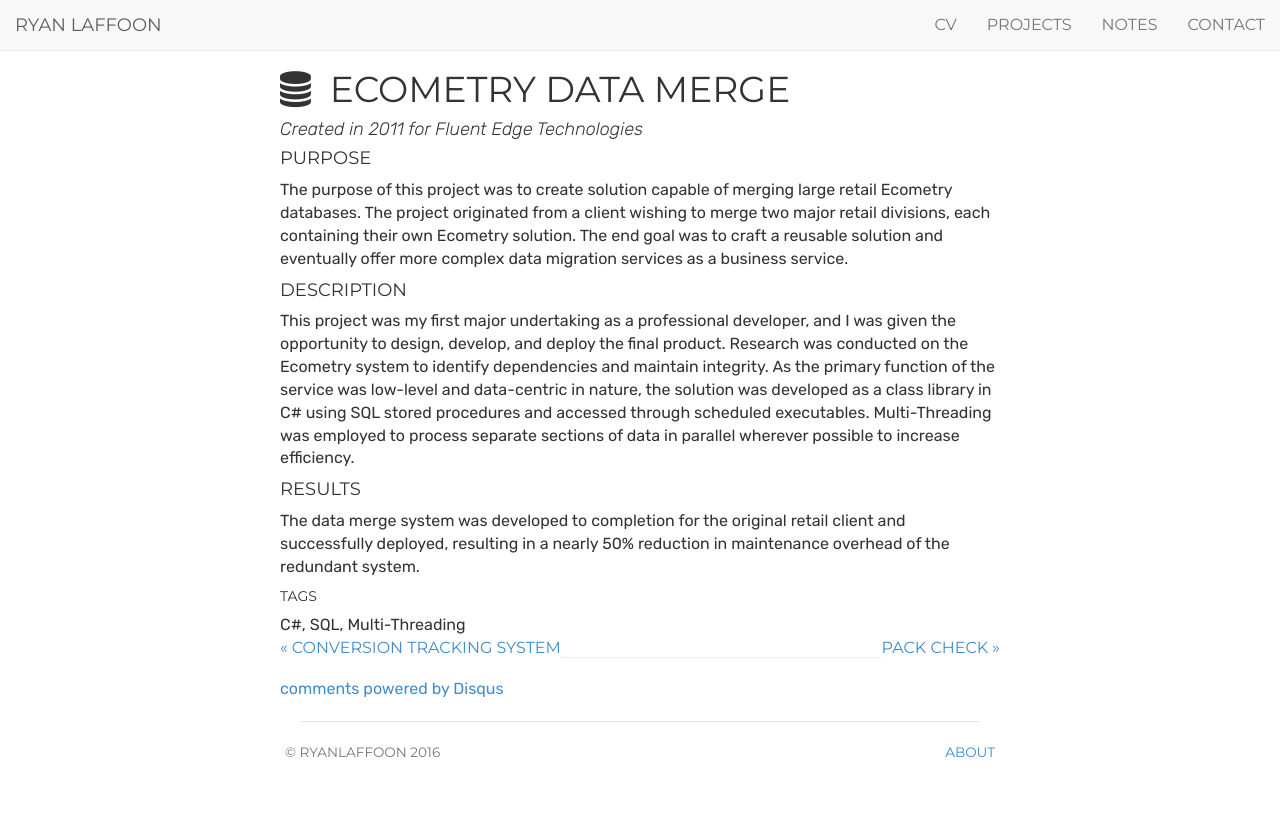
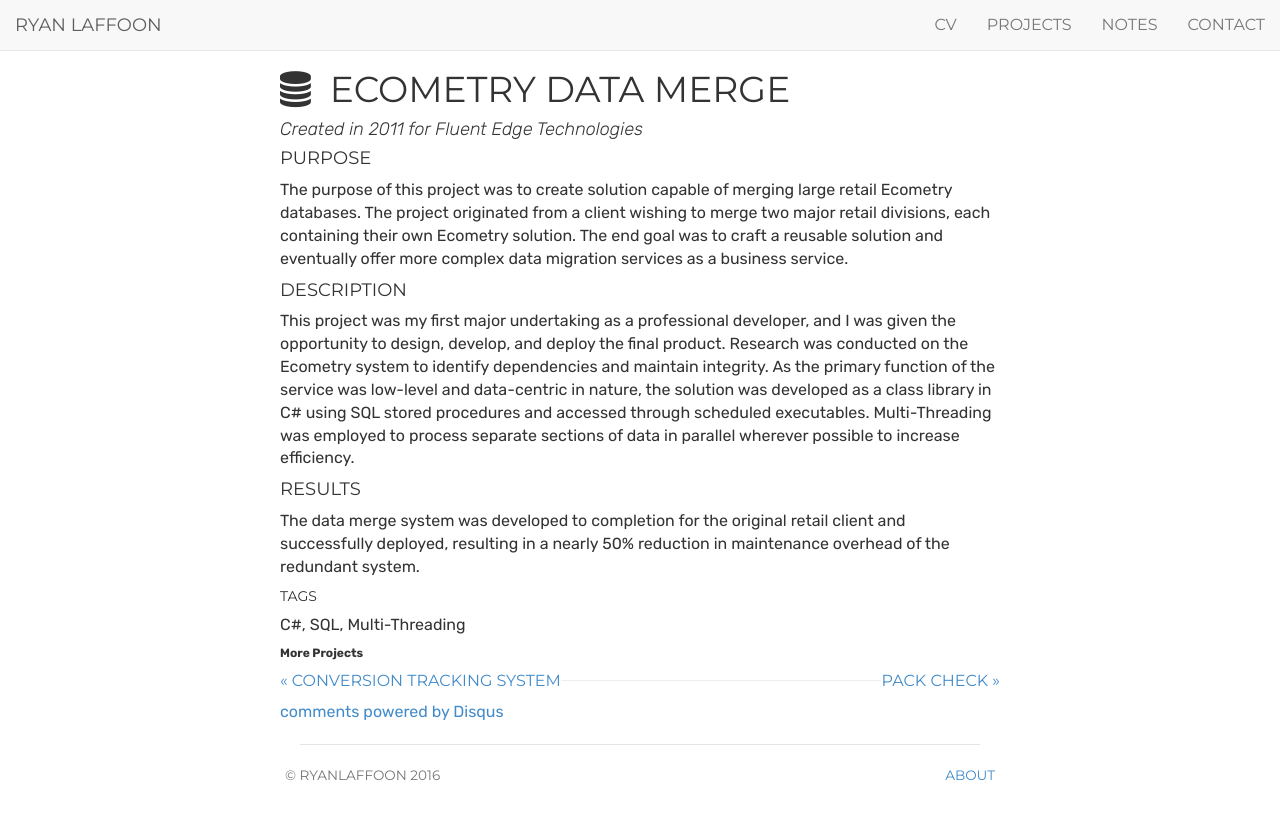
Before and after one commit to ryanlaffoon/ryanlaffoon.github.io, a Jekyll site: the page built from _projects/Ecometry-Data-Merge.md, in a window 1280 px wide. Shown: the top 819 px of the page. Built offline with Jekyll 4.4.1, drawn with Linux system fonts in a browser that asks for light colours; comment, search, counter and statistics services are not loaded.

Commit message:
Update project.html

```diff
--- a/_layouts/project.html
+++ b/_layouts/project.html
@@ -47,6 +47,7 @@
 
         <!-- Project navigation -->
         <div class="projectnav">
+            <h6>More Projects</h6>
             {% include pagenavigation.html %}
         </div>
 
```
